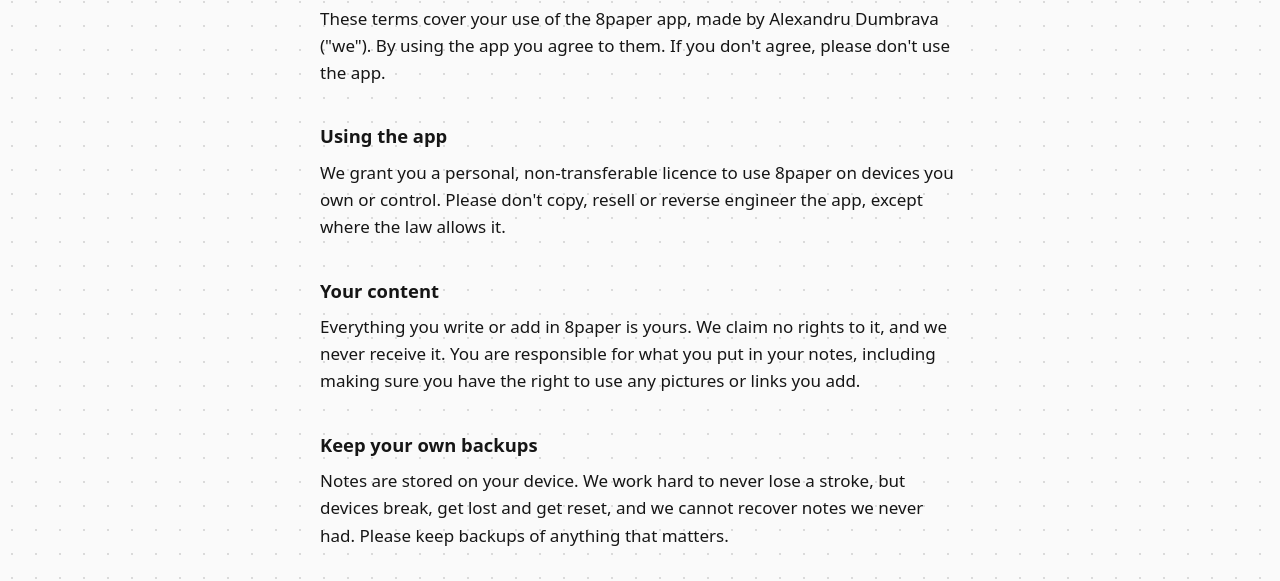
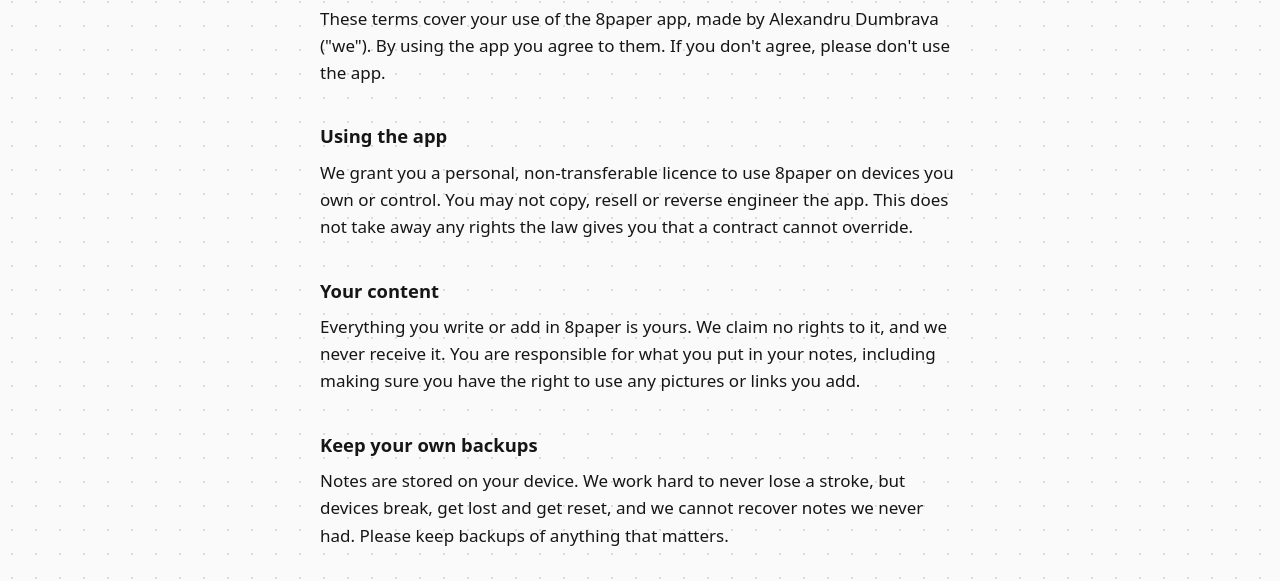
Before and after one commit to BigDru/8paper, a plain HTML site: page terms.html in a window 1280 px wide. Shown: the part 202-783 px from the top of the page. Drawn offline with Linux system fonts and the light colour scheme.

Commit message:
Docs (terms): Reword the licence restriction

```diff
--- a/terms.html
+++ b/terms.html
@@ -18,7 +18,8 @@ you agree to them. If you don't agree, please don't use the app.</p>
 
 <h2>Using the app</h2>
 <p>We grant you a personal, non-transferable licence to use 8paper on devices you own or control.
-Please don't copy, resell or reverse engineer the app, except where the law allows it.</p>
+You may not copy, resell or reverse engineer the app. This does not take away any rights the law
+gives you that a contract cannot override.</p>
 
 <h2>Your content</h2>
 <p>Everything you write or add in 8paper is yours. We claim no rights to it, and we never receive
```
